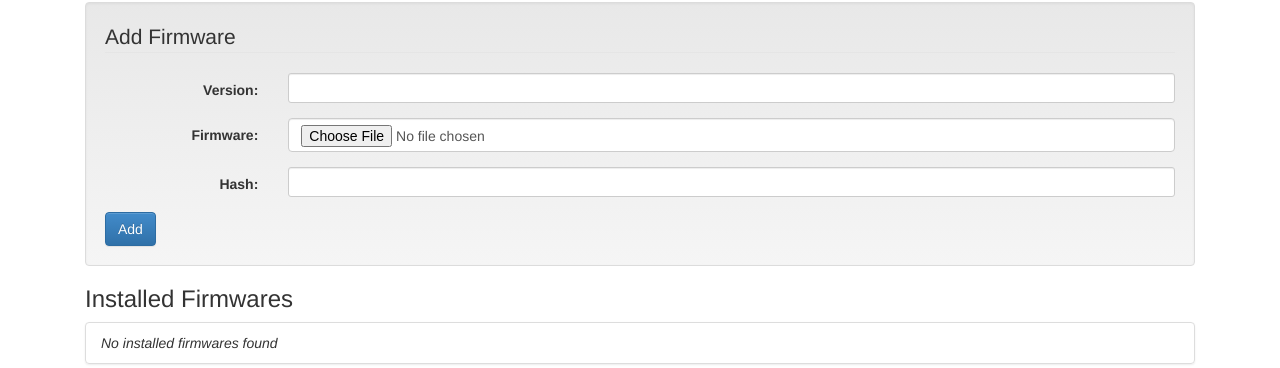
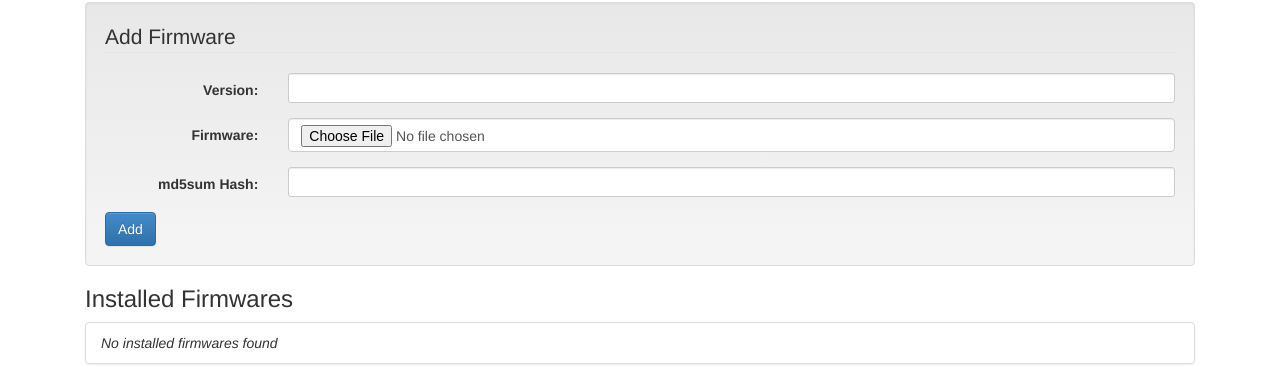
Before and after one commit to DPini/wibed-controller, a Python web app: template templates/firmware/list.html in a window 1280 px wide. Shown: the part 121-489 px from the top of the page. Run offline with Jinja, Linux system fonts and the light colour scheme; the template is opened without the code that fills it, so the values that code supplies are empty.

Commit message:
Fix field title from" Hash" to "md5sum Hash"

```diff
--- a/templates/firmware/list.html
+++ b/templates/firmware/list.html
@@ -18,7 +18,7 @@
           </div>
         </div>
         <div class="form-group">
-          <label for="hash" class="col-sm-2 control-label">Hash:</label>
+          <label for="hash" class="col-sm-2 control-label">md5sum Hash:</label>
           <div class="col-sm-10">
               <input type="text" class="form-control input-sm" name="hash" id="hash" size="30" />
           </div>
```
